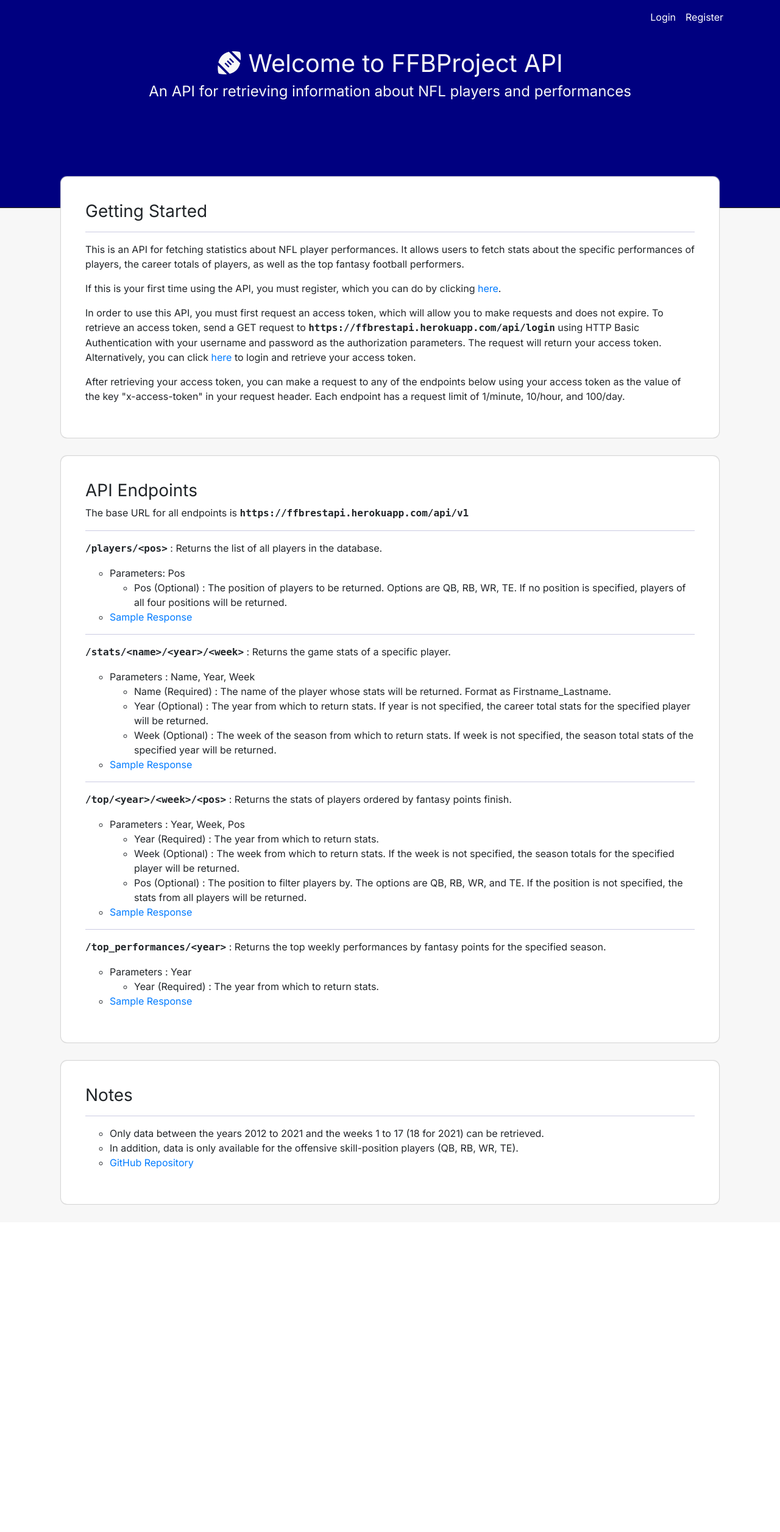
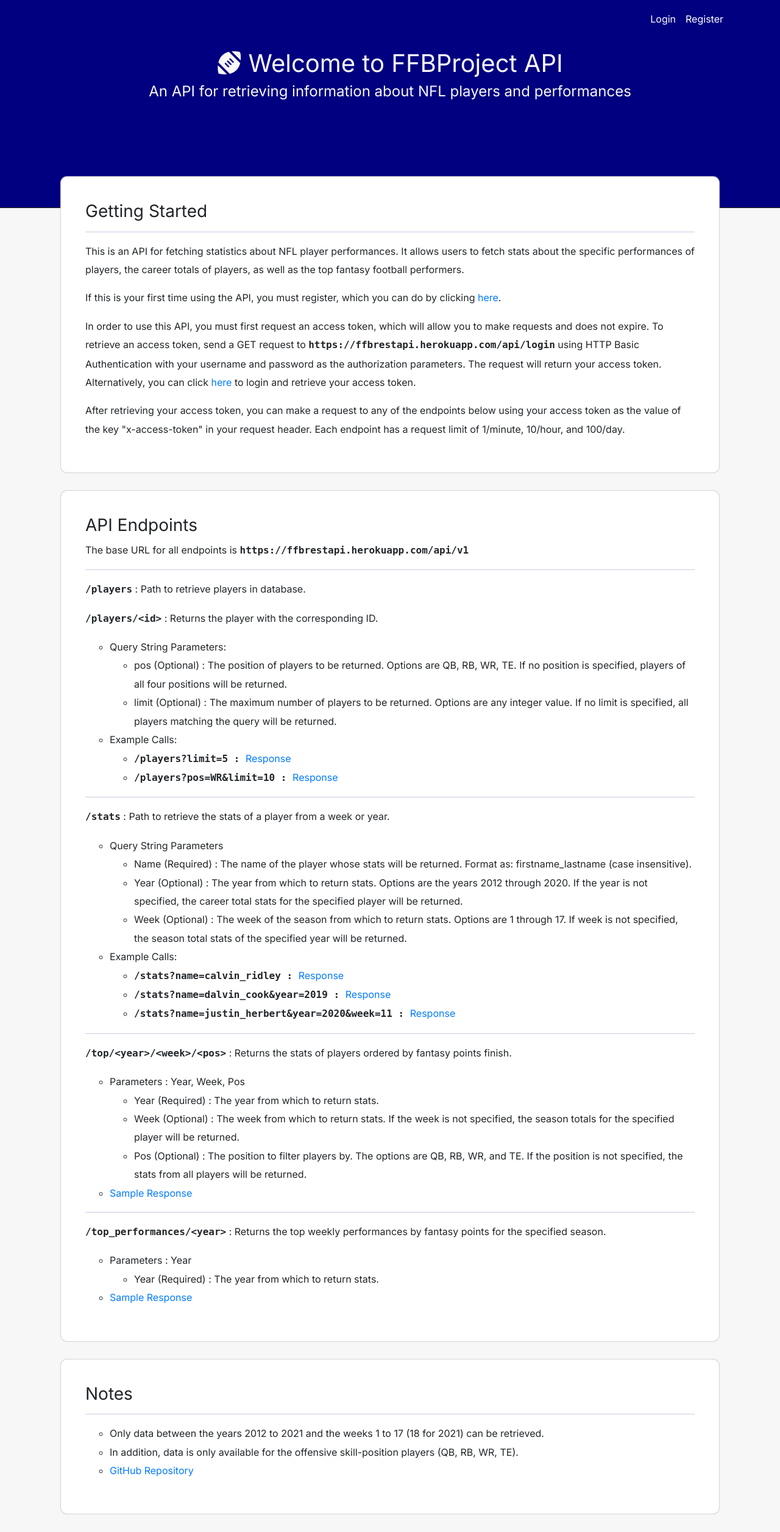
Before and after one commit to n-roth12/Football-REST-API, a Flask app: page / in a window 1280 px wide. Shown: the whole page at 61% size. Before the commit the page ends 1976 px from the top, so only its background shows below. Run offline with Flask 2, Linux system fonts and the light colour scheme; some libraries are stand-ins or nearby versions.

Commit message:
Improved documentation and sample responses. Changed line height.

```diff
--- a/api/routes.py
+++ b/api/routes.py
@@ -552,29 +552,59 @@ def home_page() -> None:
 		register_form=register_form, login_form=login_form)
 
 
-@app.route('/api/sample/players', methods=['GET'])
-def test_players() -> str:
+@app.route('/api/sample/players1', methods=['GET'])
+def test_players1() -> str:
 	""" Function to return sample output of /players endpoint.
 	Returns the first 5 players in the database. """
 
 	token = app.config['TEST_ACCESS_TOKEN']
-	result = requests.get(f'{app.config["BASE_URL"]}/api/v1/players',
-		headers={'x-access-token': token})
+	result = requests.get(f'{app.config["BASE_URL"]}/api/v1/players?limit=5',
+		headers={ 'x-access-token': token })
 
-	return jsonify(result.json()[:5])
+	return jsonify(result.json())
+
+@app.route('/api/sample/players2', methods=['GET'])
+def test_players2() -> str:
+
+	token = app.config['TEST_ACCESS_TOKEN']
+	result = requests.get(f'{app.config["BASE_URL"]}/api/v1/players?pos=WR&limit=10',
+		headers={ 'x-access-token': token })
+
+	return jsonify(result.json())
 
 
-@app.route('/api/sample/stats', methods=['GET'])
-def test_stats() -> str:
+@app.route('/api/sample/stats1', methods=['GET'])
+def test_stats1() -> str:
 	""" Function to return the sample output of /stats endpoint.
-	Returns the stats for Dalvin Cook, week 2, 2020.
+		Returns the stats for Calvin Ridley.
 	"""
 	token = app.config['TEST_ACCESS_TOKEN']
-	result = requests.get(f'{app.config["BASE_URL"]}/api/v1/stats?name=Dalvin_Cook&year=2020&week=2',
+	result = requests.get(f'{app.config["BASE_URL"]}/api/v1/stats?name=Calvin_Ridley',
 		headers={'x-access-token': token})
 
 	return jsonify(result.json())
 
+@app.route('/api/sample/stats2', methods=['GET'])
+def test_stats2() -> str:
+	""" Function to return the sample output of /stats endpoint.
+		Returns the stats for Dalvin Cook, 2020.
+	"""
+	token = app.config['TEST_ACCESS_TOKEN']
+	result = requests.get(f'{app.config["BASE_URL"]}/api/v1/stats?name=Dalvin_Cook&year=2019',
+		headers={'x-access-token': token})
+
+	return jsonify(result.json())
+
+@app.route('/api/sample/stats3', methods=['GET'])
+def test_stats3() -> str:
+	""" Function to return the sample output of /stats endpoint.
+		Returns the stats for Justin Herbert, 2020, week 11.
+	"""
+	token = app.config['TEST_ACCESS_TOKEN']
+	result = requests.get(f'{app.config["BASE_URL"]}/api/v1/stats?name=Justin_Herbert&year=2020&week=11',
+		headers={'x-access-token': token})
+
+	return jsonify(result.json())
 
 @app.route('/api/sample/top', methods=['GET'])
 def test_top() -> str:
--- a/api/templates/index.html
+++ b/api/templates/index.html
@@ -89,26 +89,38 @@
 							<p>The base URL for all endpoints is <strong>https://ffbrestapi.herokuapp.com/api/v1</strong></p>
 							<hr>
 							<div>
-								<p><strong>/players/&ltpos&gt</strong> : Returns the list of all players in the database.</p>
+								<p><strong>/players</strong> : Path to retrieve players in database.</p>
+								<p><strong>/players/&ltid&gt</strong> : Returns the player with the corresponding ID.</p>
 								<ul>
-									<li>Parameters: Pos</li>
+									<li>Query String Parameters:</li>
 									<ul>
-										<li>Pos (Optional) : The position of players to be returned. Options are QB, RB, WR, TE. If no position is specified, players of all four positions will be returned.</li>
+										<li>pos (Optional) : The position of players to be returned. Options are QB, RB, WR, TE. If no position is specified, players of all four positions will be returned.</li>
+										<li>limit (Optional) : The maximum number of players to be returned. Options are any integer value. If no limit is specified, all players matching the query will be returned.
+										</li>
 									</ul>
-									<li><a href='/api/sample/players'>Sample Response</a></li>
+									<li>Example Calls:</li>
+									<ul>
+										<li><strong>/players?limit=5 : </strong><a href='/api/sample/players1'>Response</a></li>
+										<li><strong>/players?pos=WR&limit=10 : </strong><a href='/api/sample/players2'>Response</a></li>
+									</ul>
 								</ul>
 							</div>
 							<hr>
 							<div>
-								<p><strong>/stats/&ltname&gt/&ltyear&gt/&ltweek&gt</strong> : Returns the game stats of a specific player.</p>
+								<p><strong>/stats</strong> : Path to retrieve the stats of a player from a week or year.</p>
 								<ul>
-									<li>Parameters : Name, Year, Week</li>
+									<li>Query String Parameters</li>
 									<ul>
-										<li>Name (Required) : The name of the player whose stats will be returned. Format as Firstname_Lastname.</li>
-										<li>Year (Optional) : The year from which to return stats. If year is not specified, the career total stats for the specified player will be returned.</li>
-										<li>Week (Optional) : The week of the season from which to return stats. If week is not specified, the season total stats of the specified year will be returned.</li>
+										<li>Name (Required) : The name of the player whose stats will be returned. Format as: firstname_lastname (case insensitive).</li>
+										<li>Year (Optional) : The year from which to return stats. Options are the years 2012 through 2020. If the year is not specified, the career total stats for the specified player will be returned.</li>
+										<li>Week (Optional) : The week of the season from which to return stats. Options are 1 through 17. If week is not specified, the season total stats of the specified year will be returned.</li>
 									</ul>
-									<li><a href="/api/sample/stats">Sample Response</a></li>
+									<li>Example Calls:</li>
+									<ul>
+										<li><strong>/stats?name=calvin_ridley : </strong><a href="/api/sample/stats1">Response</a></li>
+										<li><strong>/stats?name=dalvin_cook&year=2019 : </strong><a href="/api/sample/stats2"> Response</a></li>
+										<li><strong>/stats?name=justin_herbert&year=2020&week=11 : </strong><a href="/api/sample/stats3">Response</a></li>
+									</ul>
 								</ul>
 							</div>
 							<hr>
@@ -169,6 +181,7 @@
 			background-color: #f7f7f7;
 			font-family: 'Inter', sans-serif;
 			padding-top: 5vh;
+			line-height: 1.9em;
 		}
 		h1, h4, i {
 			color: #f7f7f7;
```
